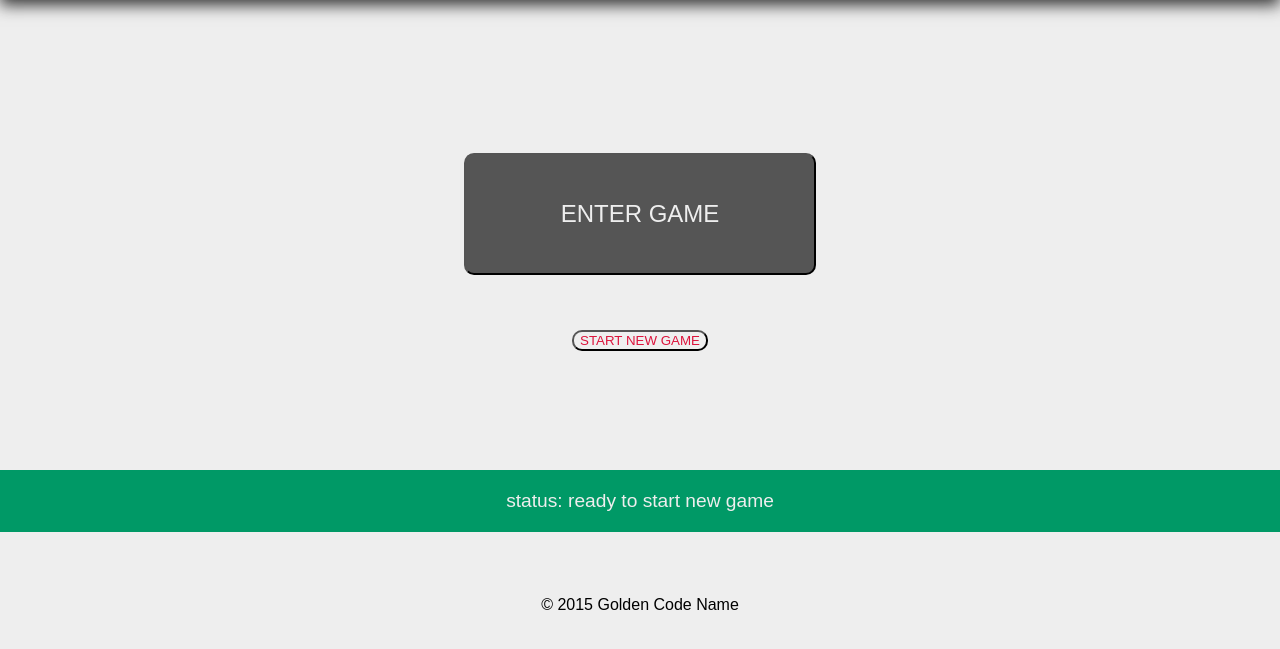
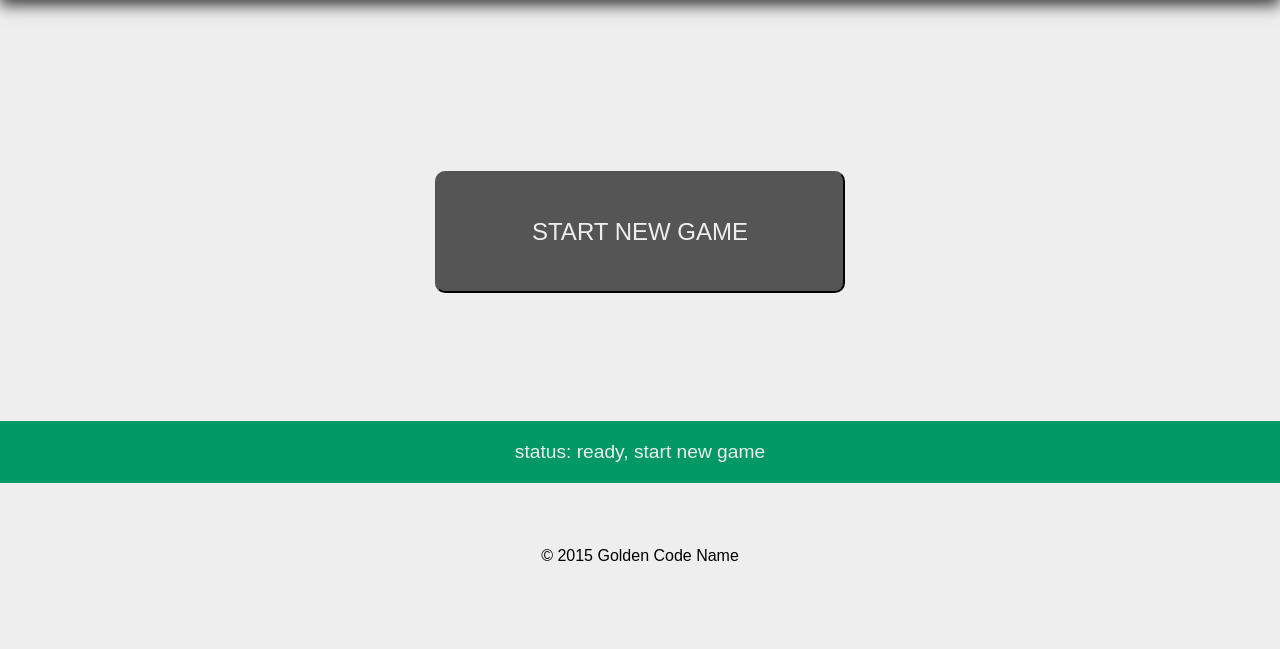
Before and after one commit to PDXDevCampJuly/golden_code_name, a Django app: page / in a window 1280 px wide. Shown: the part 100-749 px from the top of the page. Run offline with Django 3.2, Linux system fonts and the light colour scheme; data that the repository does not hold is empty; some libraries are stand-ins or nearby versions.

Commit message:
modifies css and add jquery for button action

```diff
--- a/static/css/base_style.css
+++ b/static/css/base_style.css
@@ -15,9 +15,9 @@ header {
     color: #555;
 }
 
-/* launch game */
+/* enter or restart game */
 
-input.launch  {
+input#enter, input#restart  {
     padding: 45px 95px;
     border-radius: 10px;
     text-align: center;
@@ -26,21 +26,14 @@ input.launch  {
     color: #eee;
 }
 
-input.restart {
-    margin: 55px;
-    color: crimson;
-    text-decoration: none;
-    border-radius: 10px;
-}
-
-input.launch:hover, input.restart:hover {
+input#enter:hover, input#restart:hover {
     background-color: #777;
 }
 
 #started:after, #waiting:after {
     display: block;
     content: 'status: game in progress, enter game';
-    margin-top: 5%;
+    margin-top: 10%;
     margin-bottom: 5%;
     padding: 20px 0;
     background-color: #CC3333;
@@ -48,7 +41,7 @@ input.launch:hover, input.restart:hover {
     font-size: 1.2em;
 }
 #waiting:after {
-    content: 'status: ready to start new game';
+    content: 'status: ready, start new game';
     background-color: #009966;
 }
 
--- a/static/js/index.js
+++ b/static/js/index.js
@@ -1,4 +1,16 @@
-var started = document.getElementById("started");
-var waiting = document.getElementById("waiting");
+var $form = $("form");
 
-if
+if ($form.attr('id') === "started") {
+  $("#enter").show()
+  $("#restart").hide()
+} else {
+  $("#enter").hide()
+  $("#restart").show()
+}
+
+$("#enter").on( "click", function() {
+  window.location.href = "http://maps.google.com";
+});
+$("#restart").on( "click", function() {
+  window.location.href = "http://www.google.com";
+});
--- a/templates/base.html
+++ b/templates/base.html
@@ -23,6 +23,7 @@
     <p>&copy; 2015 Golden Code Name</p>
   </footer>
 
+<script src="//code.jquery.com/jquery-1.11.3.min.js"></script>
 {% block js_scripts %}{% endblock %}
 
 </body>
--- a/templates/index.html
+++ b/templates/index.html
@@ -4,12 +4,13 @@
 {% block title %} Game Status {% endblock %}
 
 {% block main_content %}
-    <form id="{{ game }}">
-      <input type="button" value="ENTER GAME" class="launch">
-      <br>
-      <input type="button" value="START NEW GAME" class="restart">
-    </form>
+  <form id="{{ game }}">
+    <input type="button" value="ENTER GAME" id="enter">
+    <br>
+    <input type="button" value="START NEW GAME" id="restart">
+  </form>
 {% endblock %}
 
-<script src="//code.jquery.com/jquery-1.11.3.min.js"></script>
-{% block js_scripts %}{% endblock %}
+{% block js_scripts %}
+  <script type="text/javascript" src="{% static "js/index.js" %}"></script>
+{% endblock %}
```
